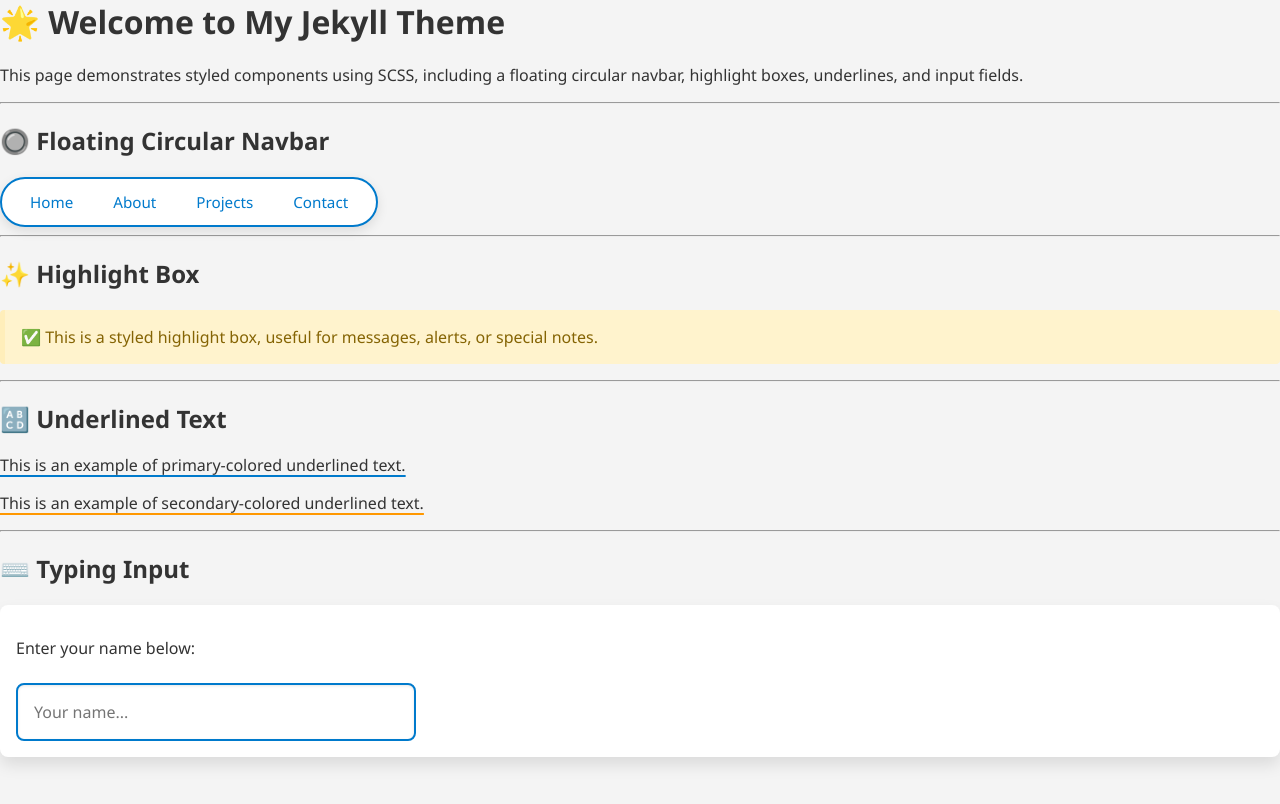
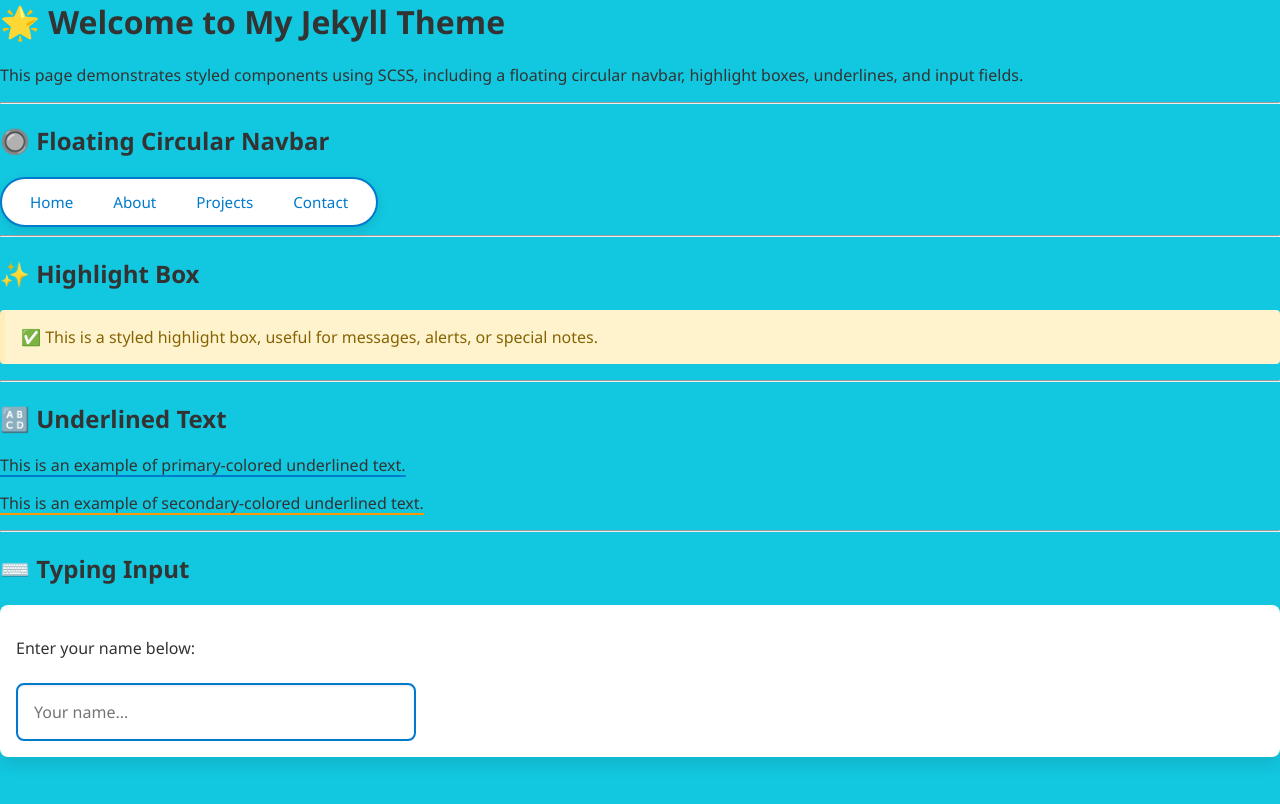
Before and after one commit to v659/jekyll_theme-new-v659, a Jekyll site: the page built from index.md, in a window 1280 px wide. Shown: the top 804 px of the page. Built offline with Jekyll 4.4.1, drawn with Linux system fonts in a browser that asks for light colours.

Commit message:
change bgcolor

```diff
--- a/_sass/base.scss
+++ b/_sass/base.scss
@@ -24,7 +24,7 @@ $padding: 1rem;
 // Base
 body {
   font-family: $font-stack;
-  background: #f4f4f4;
+  background: #12c8e0;
   margin: 0;
   padding: 0;
   color: #333;
```
